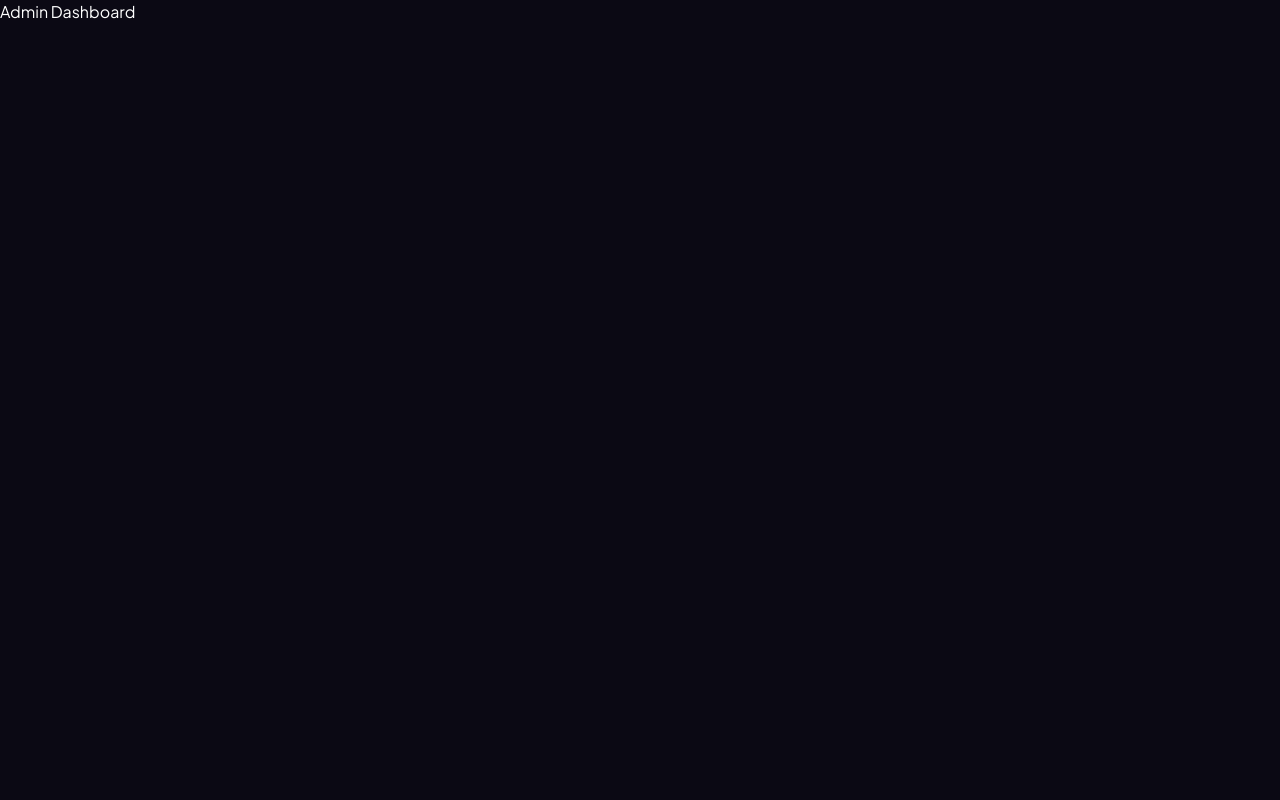
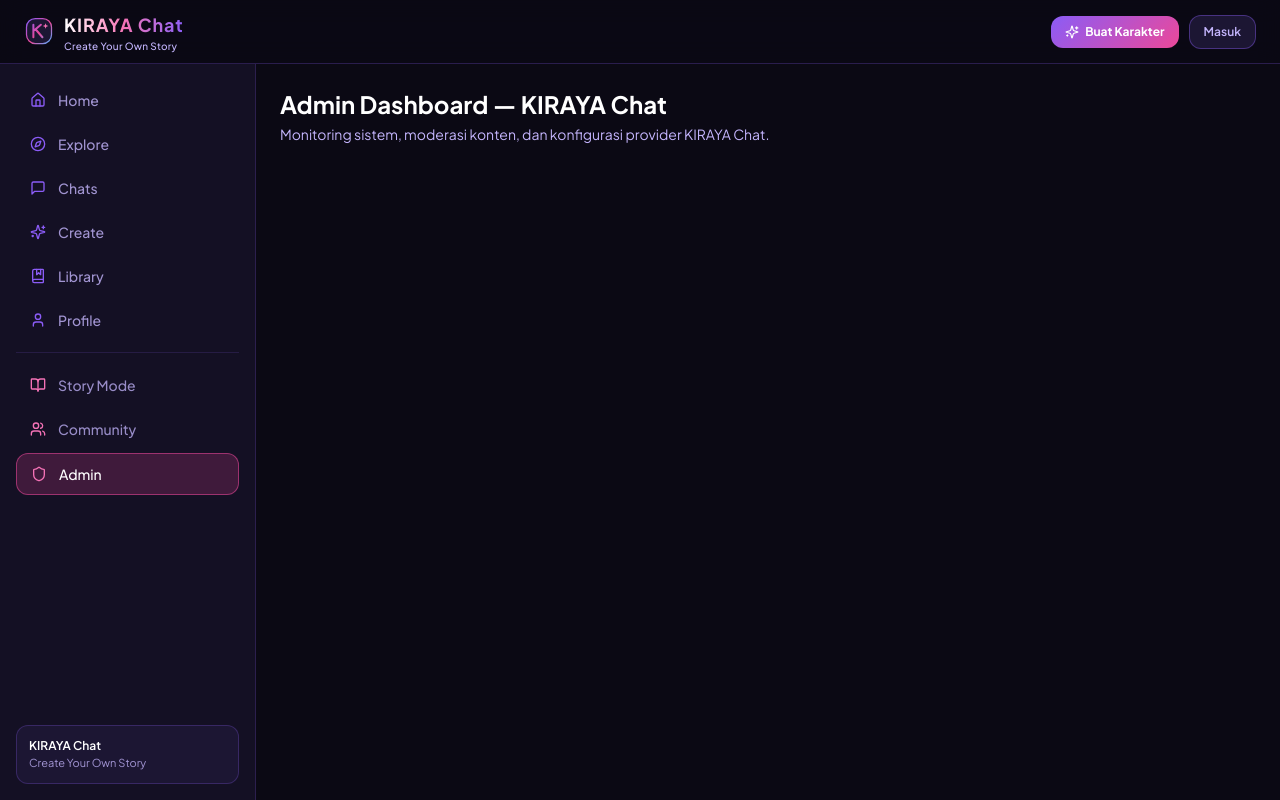
Before and after one commit to Ivanrizki2211/KIRAYA-CHAT, a Next.js app: page /admin in a window 1280 px wide. Built offline with nearby package versions, Linux system fonts and the light colour scheme.

Commit message:
Update page.tsx

```diff
--- a/src/app/(admin)/admin/page.tsx
+++ b/src/app/(admin)/admin/page.tsx
@@ -1 +1,15 @@
-export default function Page() { return <main><h1>Admin Dashboard</h1></main>; }
+// src/app/admin/page.tsx
+import { KirayaShell } from "@/components/navigation/KirayaShell";
+
+export default function AdminPage() {
+  return (
+    <KirayaShell>
+      <div className="mx-auto max-w-5xl px-4 sm:px-6 py-6">
+        <h1 className="text-xl sm:text-2xl font-bold">Admin Dashboard — KIRAYA Chat</h1>
+        <p className="mt-1 text-xs sm:text-sm text-[#C4B5FD]">
+          Monitoring sistem, moderasi konten, dan konfigurasi provider KIRAYA Chat.
+        </p>
+      </div>
+    </KirayaShell>
+  );
+}
```
